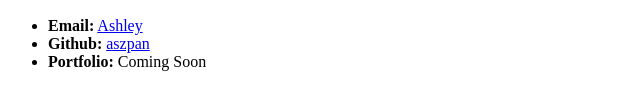
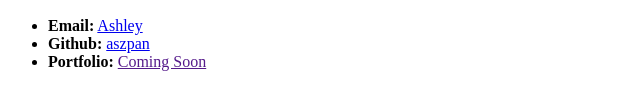
Before and after one commit to aszpan/06-Student-HTML, a plain HTML site: page index.html in a window 1280 px wide. Shown: the part 554-664 px from the top of the page, 0-640 px from the left. Drawn offline with Linux system fonts and the light colour scheme.

Commit message:
Finished links

```diff
--- a/index.html
+++ b/index.html
@@ -27,7 +27,7 @@
       <ul>
         <li><b>Email:</b> <a href="mailto:ashleyszp@gmail.com">Ashley</a></li>
         <li><b>Github:</b> <a href="https://github.com/aszpan">aszpan</a></li>
-        <li><b>Portfolio:</b> Coming Soon</li>
+        <li><b>Portfolio:</b> <a href="">Coming Soon</a></li>
       </ul>
     </section>
 
```
